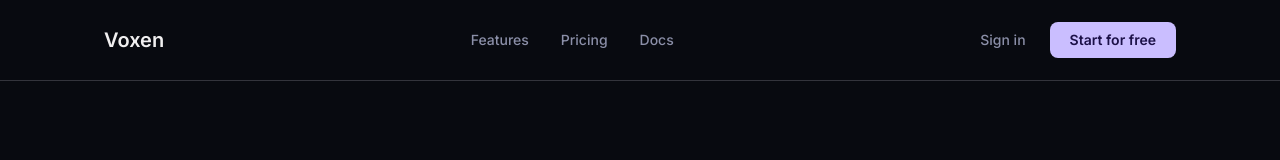
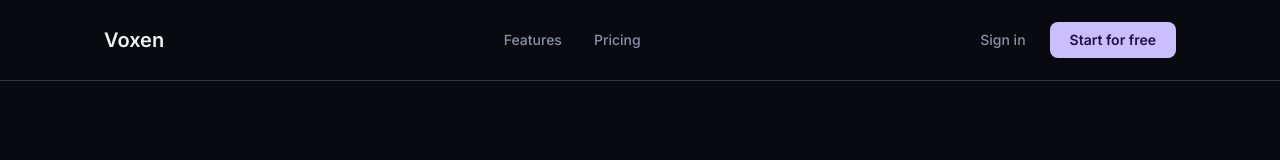
Before and after one commit to nishantgawderya1/Voxen, a React (Vite) app in the folder frontend/: page / in a window 1280 px wide. Shown: the top 160 px of the page. Built offline with nearby package versions, Linux system fonts and the light colour scheme.

Commit message:
frontend links CTA done

```diff
--- a/frontend/src/pages/LandingPage.jsx
+++ b/frontend/src/pages/LandingPage.jsx
@@ -24,12 +24,6 @@ const LandingPage = () => {
               href="#pricing"
             >
               Pricing
-            </a>
-            <a
-              className="text-secondary-text hover:text-primary-text transition-colors text-sm font-medium"
-              href="#"
-            >
-              Docs
             </a>
           </div>
           <div className="flex items-center gap-6">
@@ -64,10 +58,16 @@ const LandingPage = () => {
               your team can focus on talking.
             </p>
             <div className="fade-in-up delay-2 flex flex-col sm:flex-row items-center gap-4 pt-4">
-              <button className="w-full sm:w-auto bg-primary text-on-primary font-semibold px-8 py-3.5 rounded-lg transition-colors hover:bg-[#b8abff]">
+              <Link
+                to="/auth"
+                className="w-full sm:w-auto text-center bg-primary text-on-primary font-semibold px-8 py-3.5 rounded-lg transition-colors hover:bg-[#b8abff]"
+              >
                 Start for free
-              </button>
-              <button className="w-full sm:w-auto flex items-center justify-center gap-2 text-primary-text border border-outline px-8 py-3.5 rounded-lg hover:bg-surface transition-colors">
+              </Link>
+              <a
+                href="#features"
+                className="w-full sm:w-auto flex items-center justify-center gap-2 text-primary-text border border-outline px-8 py-3.5 rounded-lg hover:bg-surface transition-colors"
+              >
                 <svg
                   fill="none"
                   height="20"
@@ -82,7 +82,7 @@ const LandingPage = () => {
                   <polygon points="5 3 19 12 5 21 5 3"></polygon>
                 </svg>
                 See it live
-              </button>
+              </a>
             </div>
             <div className="fade-in-up delay-2 mt-20 w-full flex flex-col items-center">
               {/* Caption */}
```
